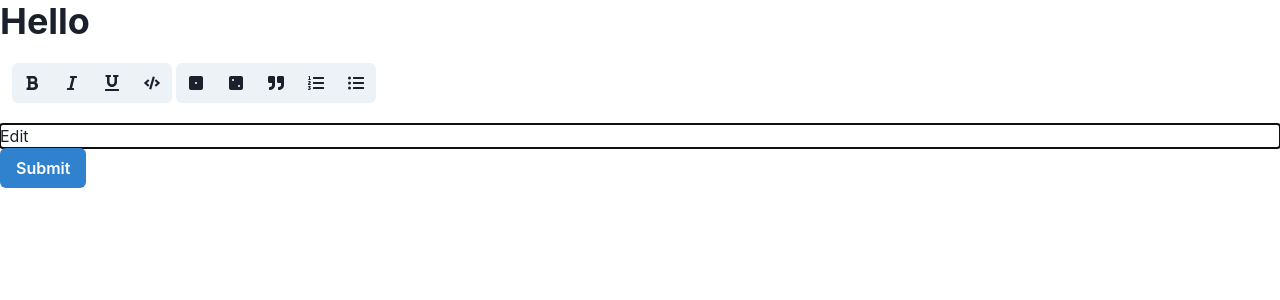
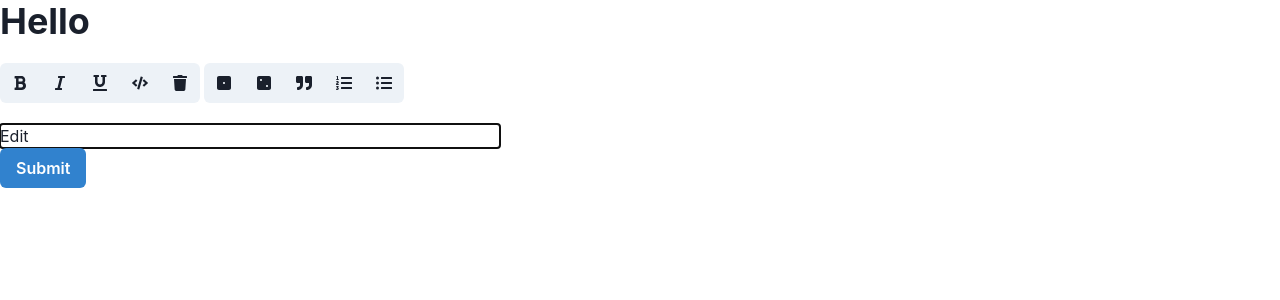
Before and after one commit to Vivy24/seneca-course-reviews, a Next.js app: page / in a window 1280 px wide. Shown: the top 300 px of the page. Built offline with nearby package versions, Linux system fonts and the light colour scheme.

Commit message:
added clearFormat button

```diff
--- a/src/modules/editor/Editor.tsx
+++ b/src/modules/editor/Editor.tsx
@@ -1,6 +1,7 @@
-import { ButtonGroup, Flex } from '@chakra-ui/react';
+import { ButtonGroup, Flex, IconButton } from '@chakra-ui/react';
 import isHotkey from 'is-hotkey';
 import React, { KeyboardEventHandler, useCallback, useState } from 'react';
+import { FaTrash } from 'react-icons/fa';
 import { createEditor, Descendant, Element } from 'slate';
 import { withHistory } from 'slate-history';
 import { Editable, Slate, withReact } from 'slate-react';
@@ -8,6 +9,7 @@ import BlockButton from './BlockButton';
 import {
   BLOCK_HOTKEYS,
   MARK_HOTKEYS,
+  removeAllMarks,
   toggleBlock,
   toggleMark,
 } from './editor-utils';
@@ -22,6 +24,10 @@ function Editor() {
   const [editor] = useState(() => withHistory(withReact(createEditor())));
 
   const handleKeyDown: KeyboardEventHandler<HTMLDivElement> = (event) => {
+    if (event.key === 'Enter') {
+      removeAllMarks(editor);
+    }
+
     for (const hotkey in MARK_HOTKEYS) {
       if (isHotkey(hotkey, event)) {
         event.preventDefault();
@@ -44,12 +50,17 @@ function Editor() {
   return (
     <Slate editor={editor} value={value} onChange={(value) => setValue(value)}>
       {/* <Toolbar> */}
-      <Flex gridGap={1} py={5} px={3} borderBottom={'1px'}>
+      <Flex gridGap={1} py={5} borderBottom={'1px'}>
         <ButtonGroup colorScheme="gray" isAttached>
           <MarkButton format="bold" />
           <MarkButton format="italic" />
           <MarkButton format="underline" />
           <MarkButton format="code" />
+          <IconButton
+            aria-label="Clear format"
+            icon={<FaTrash />}
+            onClick={() => removeAllMarks(editor)}
+          />
         </ButtonGroup>
 
         <ButtonGroup isAttached colorScheme="gray">
--- a/src/modules/editor/editor-utils.ts
+++ b/src/modules/editor/editor-utils.ts
@@ -6,6 +6,7 @@ import {
   Transforms,
 } from 'slate';
 
+//#region Constants
 const LIST_TYPES: BlockFormat[] = ['list-ol', 'list-ul'];
 
 export const MARK_HOTKEYS: Record<string, MarkFormat> = {
@@ -19,6 +20,7 @@ export const BLOCK_HOTKEYS: Record<string, BlockFormat> = {
   'mod+1': 'h1',
   'mod+2': 'h2',
 };
+//#endregion
 
 //#region Blocks
 export const toggleBlock = (editor: Editor, format: BlockFormat) => {
@@ -35,6 +37,7 @@ export const toggleBlock = (editor: Editor, format: BlockFormat) => {
     },
     split: true,
   });
+
   const newProperties: Partial<SlateElement> = {
     type: isActive ? 'paragraph' : isList ? 'list-item' : format,
   };
@@ -68,6 +71,16 @@ export const isMarkActive = (editor: Editor, format: MarkFormat) => {
   return false;
 };
 
+export const removeAllMarks = (editor: Editor) => {
+  const marks = Editor.marks(editor);
+
+  if (marks) {
+    for (const key in marks) {
+      Editor.removeMark(editor, key);
+    }
+  }
+};
+
 export const toggleMark = (editor: Editor, format: MarkFormat) => {
   const isActive = isMarkActive(editor, format);
 
--- a/src/pages/index.tsx
+++ b/src/pages/index.tsx
@@ -1,21 +1,15 @@
 import { Box, Button, Heading } from '@chakra-ui/react';
+import { Editor } from '@modules/editor';
 import type { NextPage } from 'next';
-import dynamic from 'next/dynamic';
-
-const Editor = dynamic(
-  //@ts-ignore
-  () => import('@modules/editor/index').then((module) => module.Editor),
-  {
-    ssr: false,
-  }
-);
 
 const Home: NextPage = () => {
   return (
     <Box>
       <Heading>Hello</Heading>
 
-      <Editor />
+      <Box w="500px">
+        <Editor />
+      </Box>
 
       <Button>Submit</Button>
     </Box>
```
